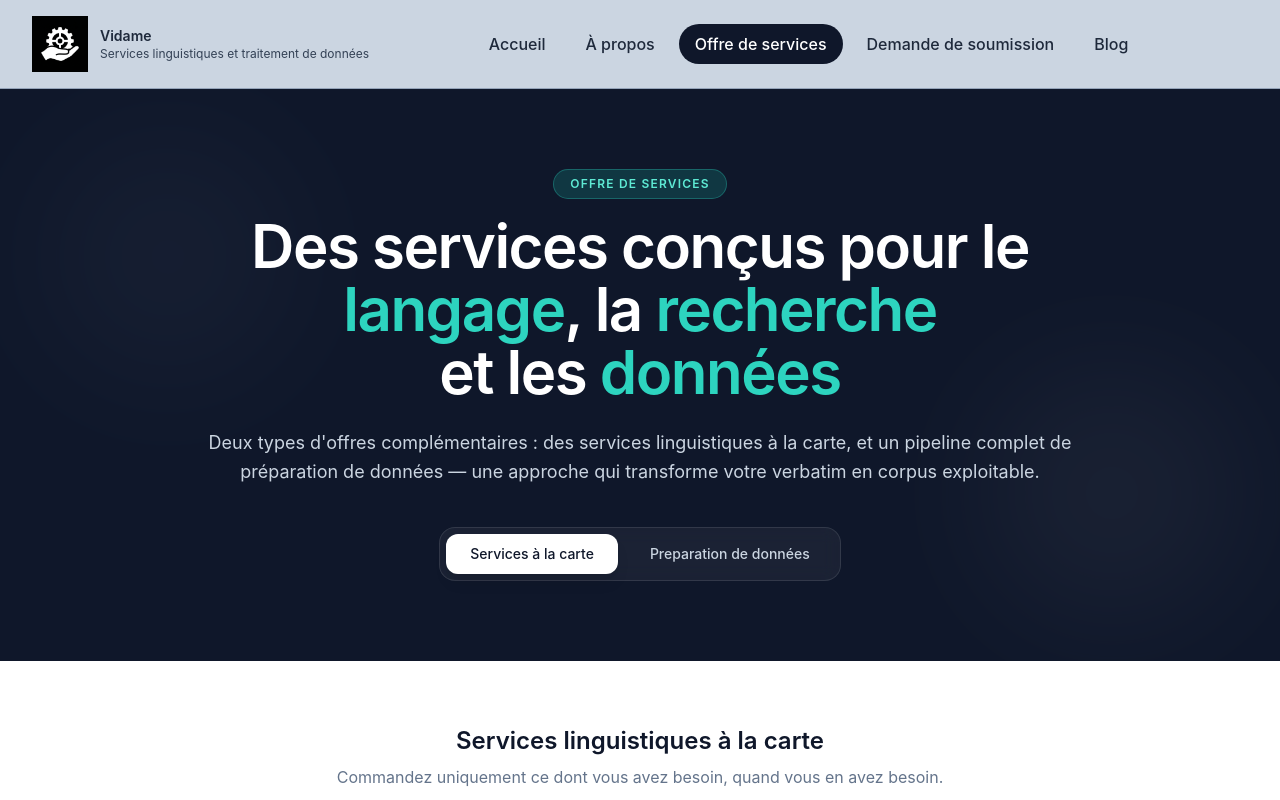
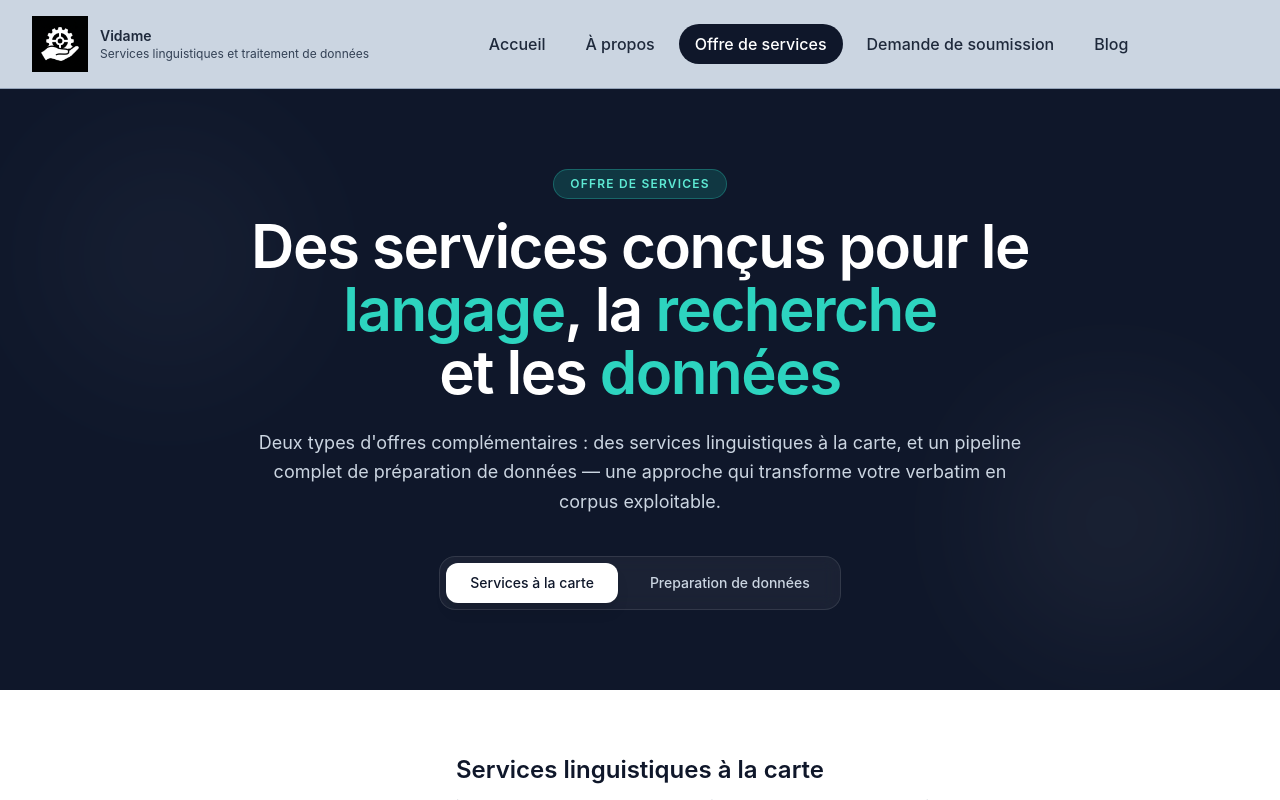
Before and after one commit to momopro21/vidame-recherche, a React (Vite) app: page / in a window 1280 px wide. Both pictures are taken after a click on the button "Voir l'offre de services". Shown: the top 800 px of the page. Built offline with nearby package versions, Linux system fonts and the light colour scheme; the HTML template or start-up script is replaced by a standard one.

Commit message:
Update App.tsx

```diff
--- a/src/App.tsx
+++ b/src/App.tsx
@@ -821,9 +821,11 @@ import PipelineDiagram from "./components/PipelineDiagram";
          et les <span className="text-teal-400">données</span>
         </h1>
 
-        <p className="mx-auto mt-6 max-w-4xl text-lg leading-relaxed text-slate-300">
-           Deux types d'offres complémentaires : des services linguistiques à la carte, et un pipeline complet de préparation de données — une approche qui transforme votre verbatim en corpus exploitable.
-         </p>
+        <p className="mx-auto mt-6 max-w-3xl text-lg leading-relaxed text-slate-300">
+          Deux types d'offres complémentaires : des services linguistiques à la carte,
+          et un pipeline complet de préparation de données — une approche
+          qui transforme votre verbatim en corpus exploitable.
+        </p>
         </motion.div>
 
             <motion.div
```
